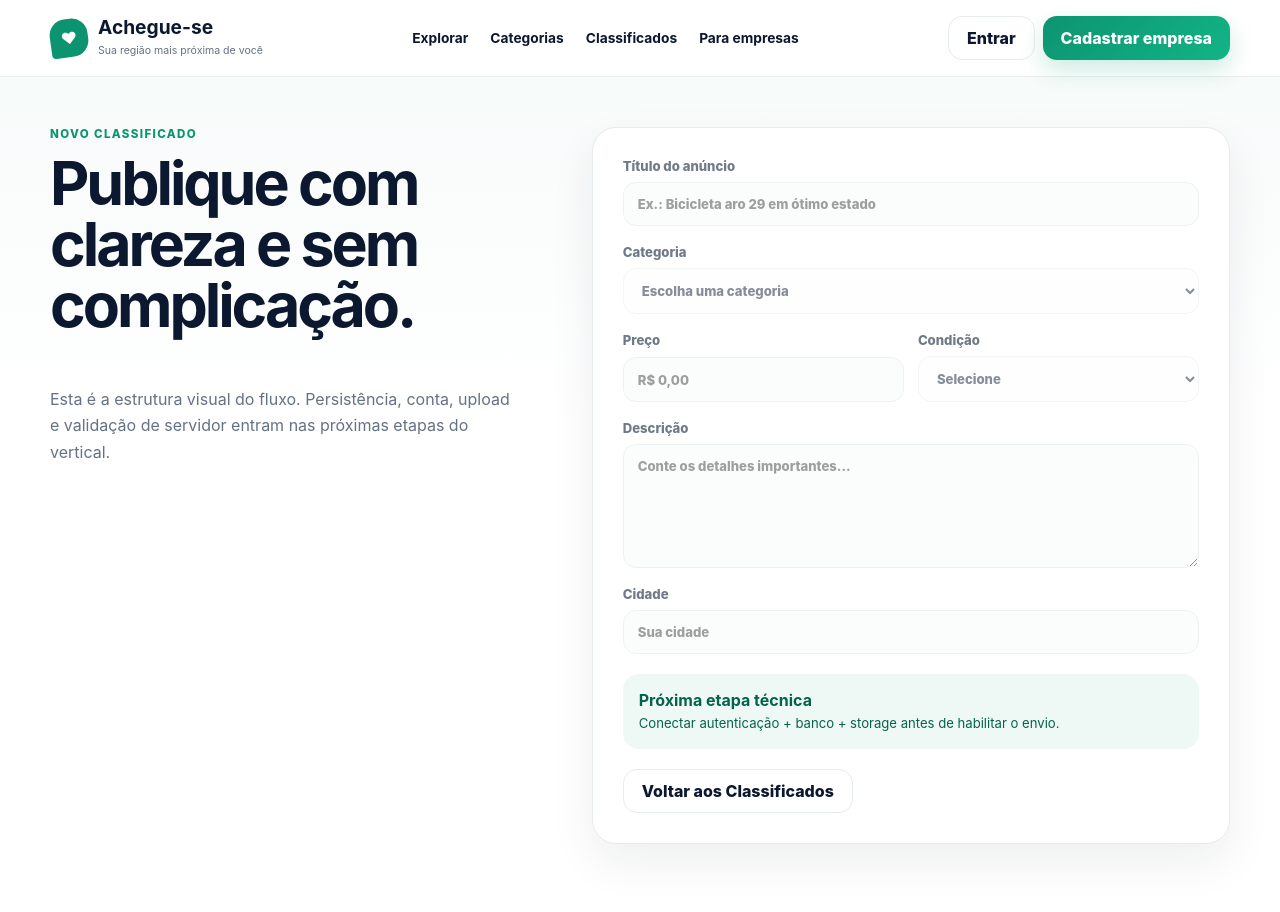
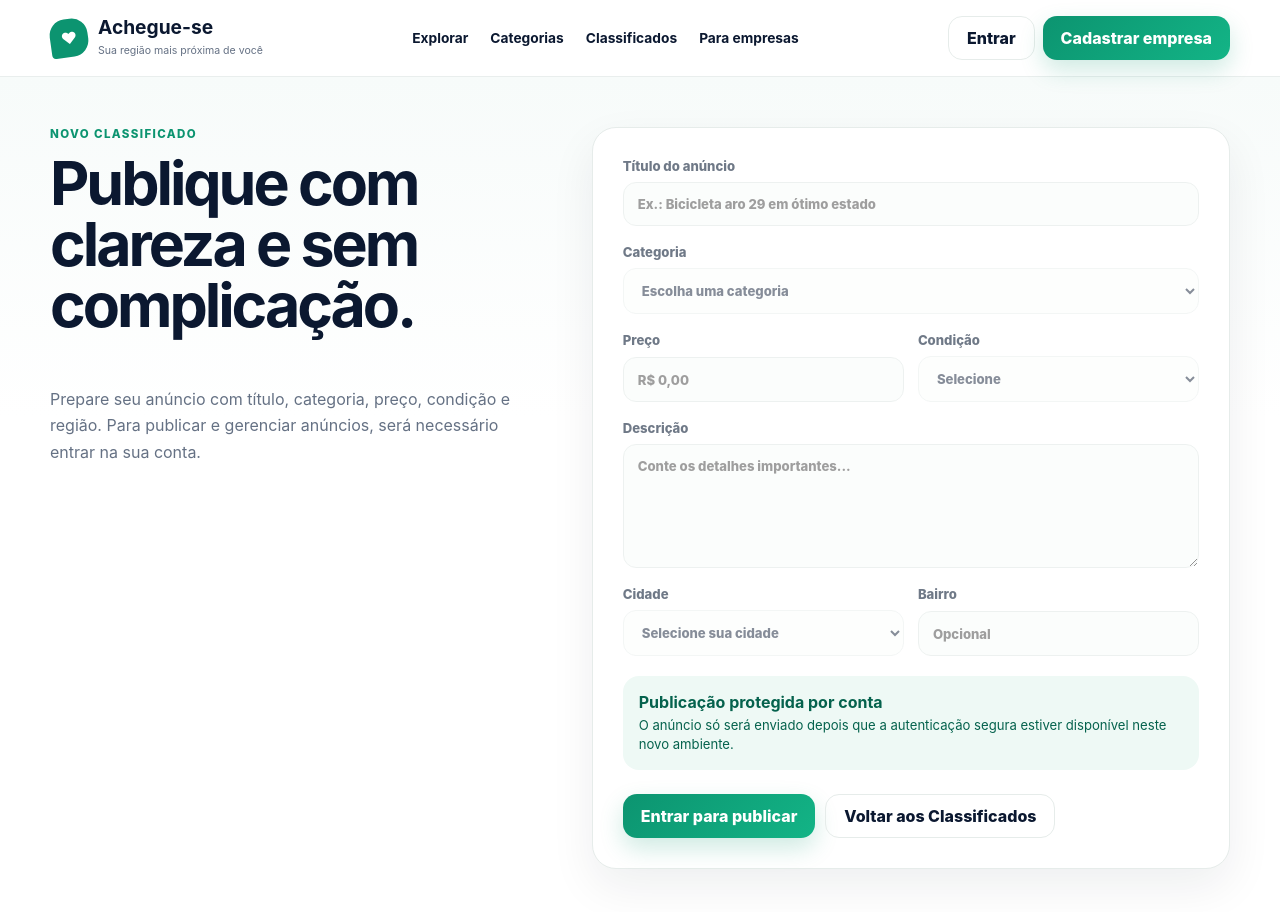
Before and after one commit to washingtonmsdj/teste-acheguese, a Next.js app: page /classificados/novo in a window 1280 px wide. Shown: the top 912 px of the page. Built offline with nearby package versions, Linux system fonts and the light colour scheme.

Commit message:
feat: align classified publish flow with validation contract

```diff
--- a/src/app/classificados/novo/page.tsx
+++ b/src/app/classificados/novo/page.tsx
@@ -16,14 +16,15 @@ export default function NewClassifiedPage() {
   return (
     <main>
       <SiteHeader />
+
       <section className="formShell">
         <div className="container formLayout">
           <div className="formIntro">
             <p className="eyebrow">Novo classificado</p>
             <h1>Publique com clareza e sem complicação.</h1>
             <p>
-              Esta é a estrutura visual do fluxo. Persistência, conta, upload e validação
-              de servidor entram nas próximas etapas do vertical.
+              Prepare seu anúncio com título, categoria, preço, condição e região.
+              Para publicar e gerenciar anúncios, será necessário entrar na sua conta.
             </p>
           </div>
 
@@ -31,15 +32,22 @@ export default function NewClassifiedPage() {
             <fieldset disabled>
               <label>
                 Título do anúncio
-                <input placeholder="Ex.: Bicicleta aro 29 em ótimo estado" />
+                <input
+                  name="title"
+                  minLength={5}
+                  maxLength={120}
+                  placeholder="Ex.: Bicicleta aro 29 em ótimo estado"
+                />
               </label>
 
               <label>
                 Categoria
-                <select defaultValue="">
+                <select name="categoryId" defaultValue="">
                   <option value="" disabled>Escolha uma categoria</option>
                   {classifiedCategories.map((category) => (
-                    <option value={category.id} key={category.id}>{category.label}</option>
+                    <option value={category.id} key={category.id}>
+                      {category.label}
+                    </option>
                   ))}
                 </select>
               </label>
@@ -47,41 +55,75 @@ export default function NewClassifiedPage() {
               <div className="formColumns">
                 <label>
                   Preço
-                  <input inputMode="decimal" placeholder="R$ 0,00" />
+                  <input
+                    name="price"
+                    inputMode="decimal"
+                    placeholder="R$ 0,00"
+                  />
                 </label>
+
                 <label>
                   Condição
-                  <select defaultValue="">
+                  <select name="condition" defaultValue="">
                     <option value="" disabled>Selecione</option>
-                    <option>Novo</option>
-                    <option>Seminovo</option>
-                    <option>Usado</option>
+                    <option value="new">Novo</option>
+                    <option value="like_new">Seminovo</option>
+                    <option value="used">Usado</option>
+                    <option value="for_parts">Para peças</option>
                   </select>
                 </label>
               </div>
 
               <label>
                 Descrição
-                <textarea rows={6} placeholder="Conte os detalhes importantes..." />
+                <textarea
+                  name="description"
+                  rows={6}
+                  minLength={20}
+                  maxLength={5000}
+                  placeholder="Conte os detalhes importantes..."
+                />
               </label>
 
-              <label>
-                Cidade
-                <input placeholder="Sua cidade" />
-              </label>
+              <div className="formColumns">
+                <label>
+                  Cidade
+                  <select name="cityId" defaultValue="">
+                    <option value="" disabled>Selecione sua cidade</option>
+                  </select>
+                </label>
+
+                <label>
+                  Bairro
+                  <input
+                    name="neighborhood"
+                    maxLength={120}
+                    placeholder="Opcional"
+                  />
+                </label>
+              </div>
             </fieldset>
 
             <div className="formNotice">
-              <strong>Próxima etapa técnica</strong>
-              <p>Conectar autenticação + banco + storage antes de habilitar o envio.</p>
+              <strong>Publicação protegida por conta</strong>
+              <p>
+                O anúncio só será enviado depois que a autenticação segura estiver
+                disponível neste novo ambiente.
+              </p>
             </div>
 
-            <Link className="ghostButton linkButton" href="/classificados">
-              Voltar aos Classificados
-            </Link>
+            <div className="stateActions">
+              <Link className="primaryButton linkButton" href="/entrar">
+                Entrar para publicar
+              </Link>
+              <Link className="ghostButton linkButton" href="/classificados">
+                Voltar aos Classificados
+              </Link>
+            </div>
           </form>
         </div>
       </section>
+
       <MobileTabbar />
     </main>
   );
```
Also changed, not shown: 1 other file (tests, documents, lock files or other folders).
